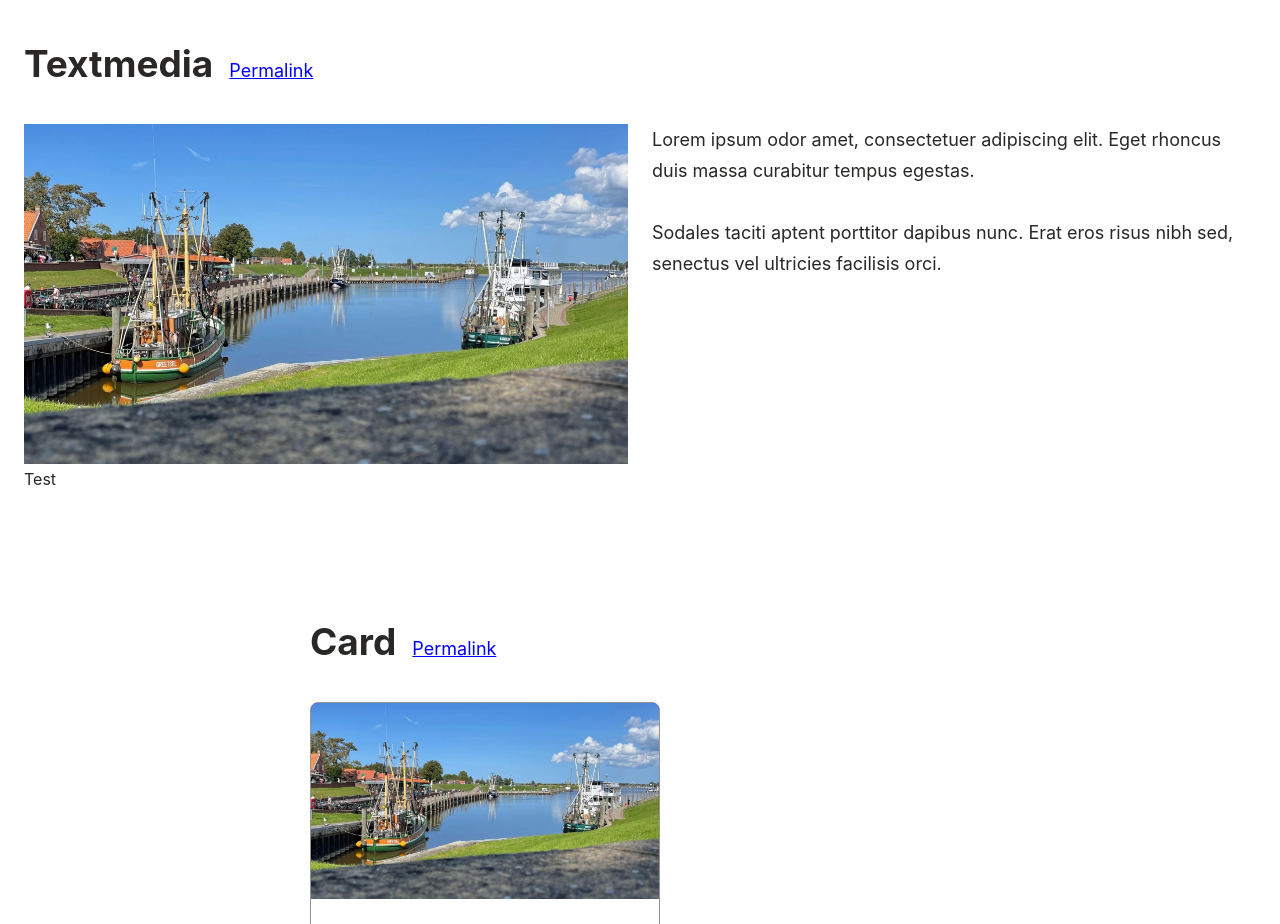
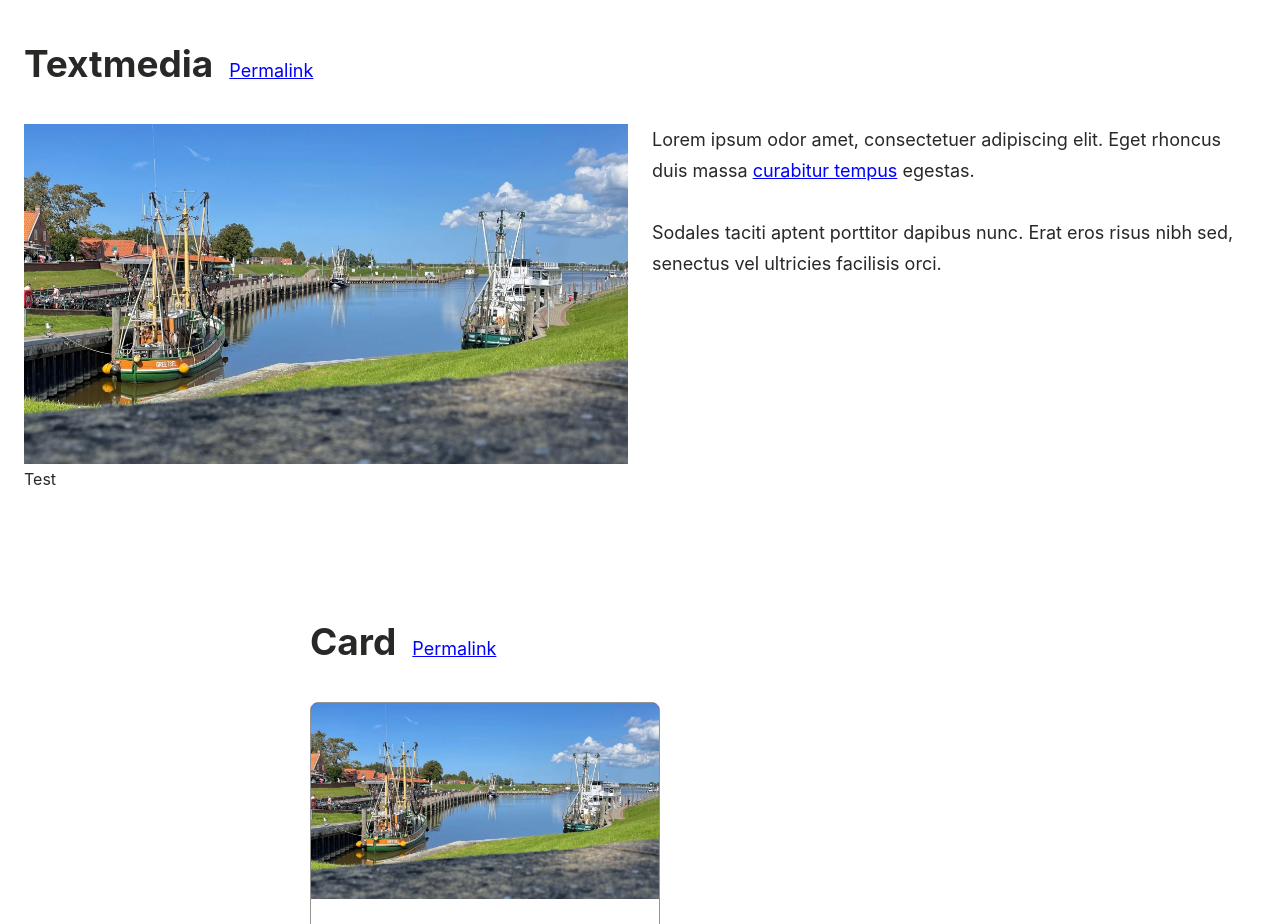
Before and after one commit to deoostfrees/Ratata, a website: page examples/ratata.html in a window 1280 px wide. Shown: the part 7440-8364 px from the top of the page. Drawn offline with Linux system fonts and the light colour scheme.

Commit message:
[TASK] Update example

```diff
--- a/examples/ratata.html
+++ b/examples/ratata.html
@@ -181,11 +181,11 @@
         <h3>Preformatted text</h3>
 
         <pre><code>.class {
-background-color: var(--black);
-box-decoration-break: clone;
-color: var(--white);
-padding-block: calc((4 / 18) * 1rem);
-padding-inline: calc((8 / 18) * 1rem);
+  background-color: var(--black);
+  box-decoration-break: clone;
+  color: var(--white);
+  padding-block: calc((4 / 18) * 1rem);
+  padding-inline: calc((8 / 18) * 1rem);
 }</code></pre>
       </section>
 
@@ -540,7 +540,7 @@
           </div>
 
           <div class="textmedia__text">
-            <p>Lorem ipsum odor amet, consectetuer adipiscing elit. Eget rhoncus duis massa curabitur tempus egestas.</p>
+            <p>Lorem ipsum odor amet, consectetuer adipiscing elit. Eget rhoncus duis massa <a href="#textmedia">curabitur tempus</a> egestas.</p>
 
             <p>Sodales taciti aptent porttitor dapibus nunc. Erat eros risus nibh sed, senectus vel ultricies facilisis orci.</p>
           </div>
```
